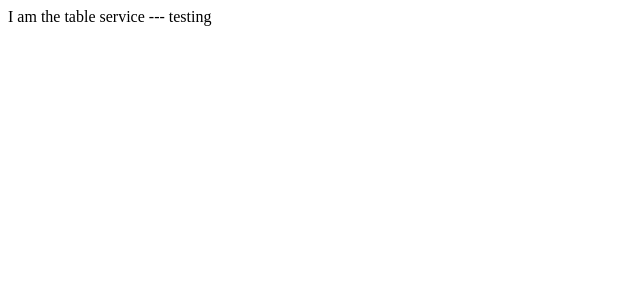
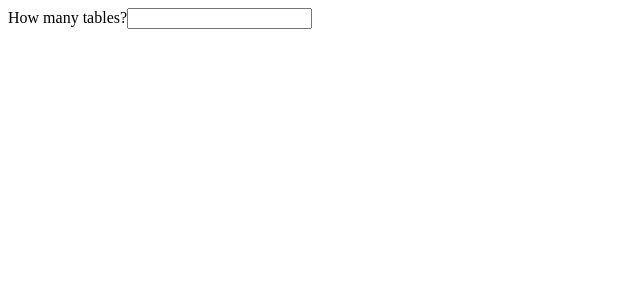
Before and after one commit to Team-Savage/Service-Table-Sue-, a React app: page / in a window 1280 px wide. Shown: the top 300 px of the page, without its empty margins (0-640 px from the left). Built offline with nearby package versions, Linux system fonts and the light colour scheme; the HTML template or start-up script is replaced by a standard one.

Commit message:
Table-Spawn component

```diff
--- a/client/src/index.jsx
+++ b/client/src/index.jsx
@@ -5,17 +5,34 @@ class TableService extends React.Component {
   constructor(props) {
     super(props);
     this.state = {
-
+      tables : null
     }
   }
-  // functions
+
+  handleChange(event) {
+    this.setState({
+      [event.target.name] : event.target.value
+    });
+  }
+
+  spawnTables(num) {
+
+  }
 
   render() {
-    return (
-      <div className = 'table-service'>
-        I am the table service --- testing
-      </div>
-    )
+    return (this.state.tables)?
+      (
+        <div className = 'table-spawn'>
+          <Table-Spawn spawn = {this.spawnTables.bind(this)}/>
+        </div>
+      )
+    :
+      (
+        <div className = 'table-service'>
+          How many tables?
+          <input type = 'text' name = 'tables' onChange = {this.handleChange.bind(this)}/>
+        </div>
+      )
   }
 };
 
```
